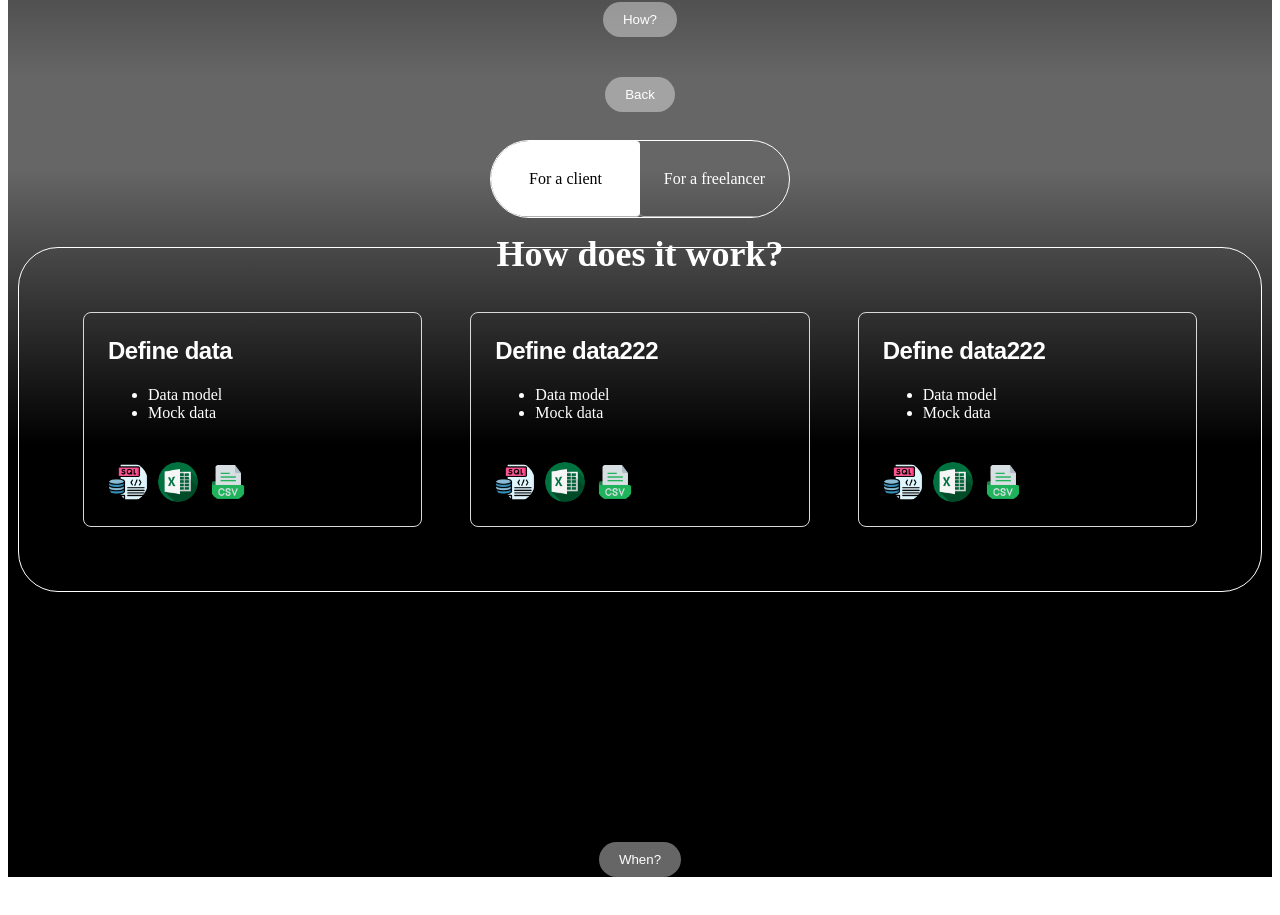
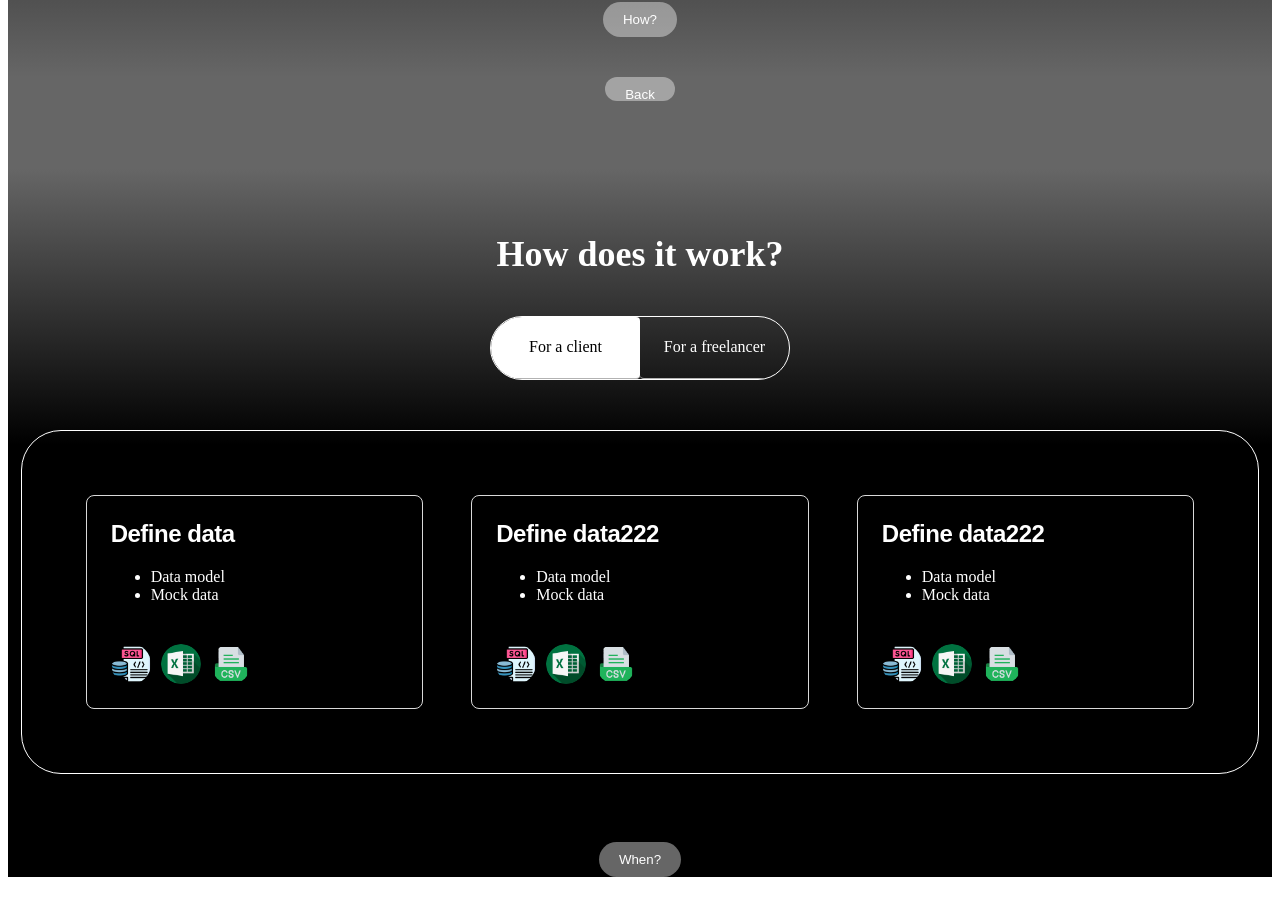
Before and after one commit to IrishBoy/ts-python, a React (Create React App) app in the folder frontend/: page / in a window 1280 px wide. Shown: the part 731-1646 px from the top of the page. Built offline with nearby package versions, Linux system fonts and the light colour scheme.

Commit message:
Final css fixes for second page

```diff
--- a/frontend/src/pages/InfiniteScrollPage/ui/InfiniteScrollPage.css
+++ b/frontend/src/pages/InfiniteScrollPage/ui/InfiniteScrollPage.css
@@ -249,7 +249,13 @@ body {
 }
 
 
-
+.second-section .button-back-container {
+  top: 15%;
+  height: 3%;
+  display: flex;
+  justify-content: center;
+  gap: 10px;
+}
 .second-section .button-back {
   border-radius: 40px;
   padding: 10px 20px;
@@ -261,12 +267,7 @@ body {
   color: white
 }
 
-.second-section .button-back-container {
-  top: 10%;
-  display: flex;
-  justify-content: center;
-  gap: 10px;
-}
+
 
 .second-section .button-next-container {
   bottom: 5%;
@@ -275,12 +276,39 @@ body {
   /* gap: 10px; */
 }
 
+.second-section .text-container{
+  position: absolute;
+  text-align: center;
+  font-size: 24px;
+  font-weight: bold;
+  margin: 10%;
+  height: 15%;
+}
+
+.second-section .title{
+  color: white;
+}
+
+
 .second-section .tabs {
   display: flex;
   justify-content: center;
-  margin: 5%;
-  position: absolute;
+  margin-top: 15%;
+  margin-bottom: 1%;
+  height: 8%;
 }
+
+.second-section .tab-content {
+  display: flex;
+  flex-direction: column;
+  height: 100%;
+  width: 100%;
+  max-height: 50%;
+  overflow-y: auto;
+  padding: 1%;
+  box-sizing: border-box;
+}
+
 
 .second-section .button-next {
   border-radius: 40px;
@@ -292,27 +320,3 @@ body {
   color: linear-gradient(180deg, #000 0%, #666 100%);
   color: white
 }
-.second-section .text-container{
-  position: absolute;
-  text-align: center;
-  font-size: 24px;
-  font-weight: bold;
-  /* top:15%; */
-  margin: 10%;
-
-}
-
-.second-section .title{
-  color: white;
-}
-
-.second-section .tab-content {
-  display: flex;
-  flex-direction: column;
-  height: 100%;
-  width: 100%;
-  max-height: 60vh;
-  overflow-y: auto;
-  padding: 10px;
-  box-sizing: border-box;
-}
--- a/frontend/src/shared/Tabs/Tabs.css
+++ b/frontend/src/shared/Tabs/Tabs.css
@@ -20,7 +20,6 @@
 }
 .tab,
 .tab2 {
-  /* background-color: white;  */
   color: white;
   border-radius: var(--var-sds-size-radius-100, 4px);
   border-style: solid;
```
